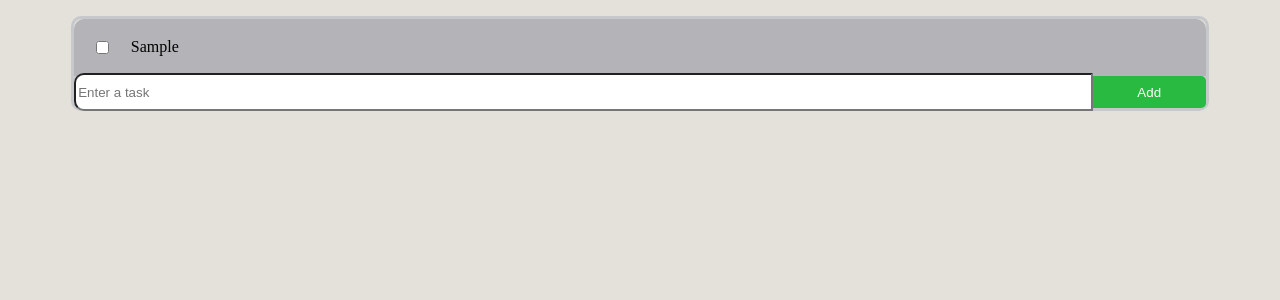
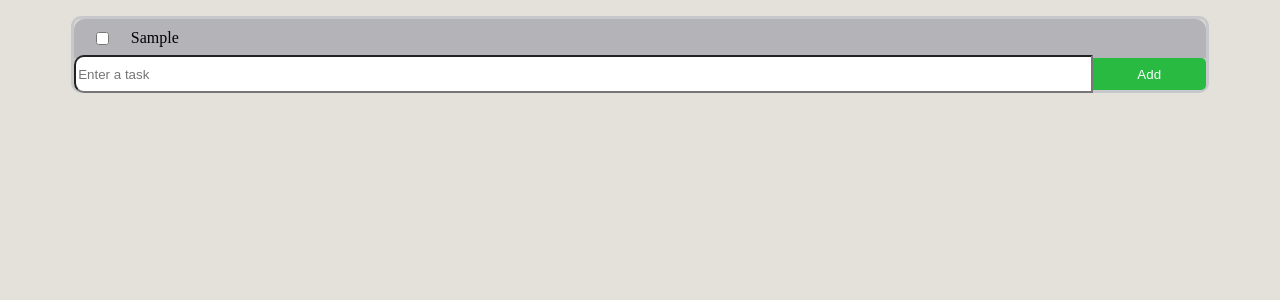
Before and after one commit to scottcarpenter28/react-todo-list, a Next.js app: page / in a window 1280 px wide. Both pictures are taken after typing "Sample" into the empty fields and a click on the button "Add". Shown: the top 300 px of the page. Built offline with nearby package versions, Linux system fonts and the light colour scheme.

Commit message:
Fix height

```diff
--- a/src/app/page.module.css
+++ b/src/app/page.module.css
@@ -65,7 +65,7 @@
   border-color: var(--secondary-color);
   border-width: 1px;
   display: flex;
-  height: 50px;
+  height: var(--common-height);
   width: 100%;
   padding: 3px 0;
 }
```
